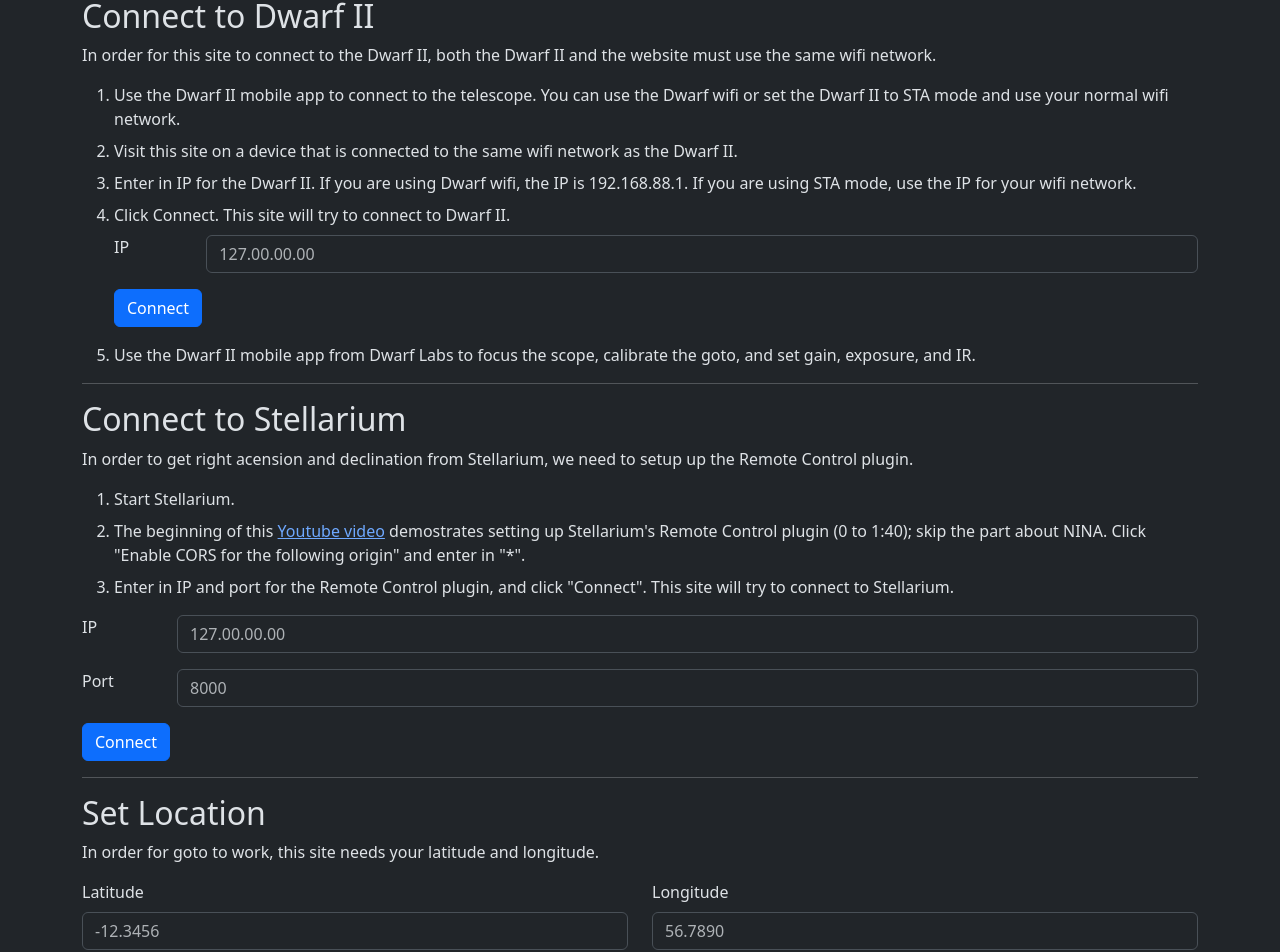
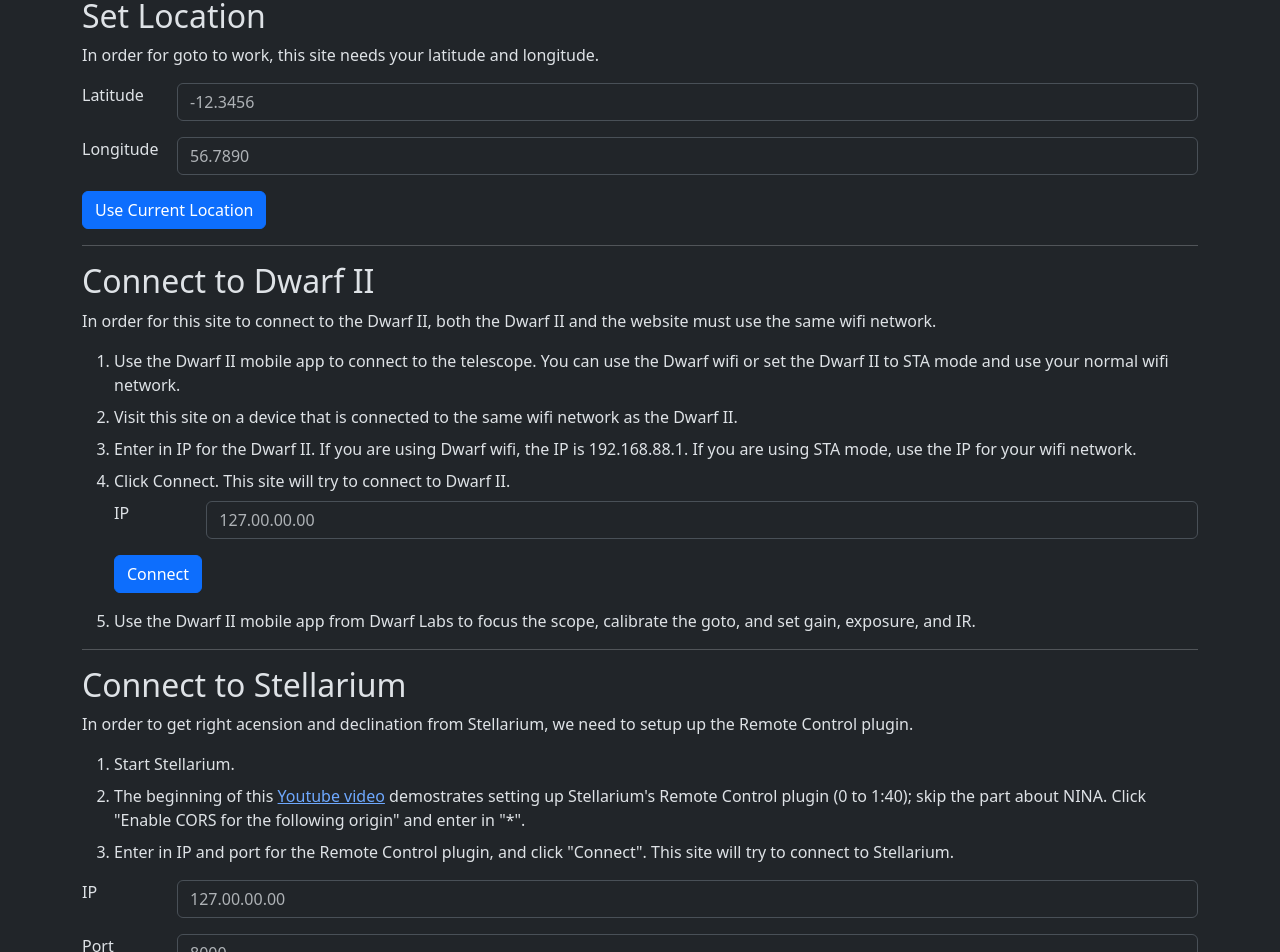
Before and after one commit to DwarfTelescopeUsers/dwarfii-stellarium-goto, a Next.js app: page /setup-scope in a window 1280 px wide. Shown: the part 91-1043 px from the top of the page. Built offline with nearby package versions, Linux system fonts and the light colour scheme.

Commit message:
change copy on setup scope page

```diff
--- a/src/components/ConnectDwarf.tsx
+++ b/src/components/ConnectDwarf.tsx
@@ -124,12 +124,12 @@ export default function ConnectDwarf() {
         </li>
         <form onSubmit={checkConnection} className="mb-3">
           <div className="row mb-3">
-            <div className="col-sm-1">
+            <div className="col-md-1">
               <label htmlFor="ip" className="form-label">
                 IP
               </label>
             </div>
-            <div className="col-sm-11">
+            <div className="col-md-11">
               <input
                 className="form-control"
                 id="ip"
--- a/src/components/ConnectStellarium.tsx
+++ b/src/components/ConnectStellarium.tsx
@@ -44,7 +44,7 @@ export default function ConnectStellarium() {
           saveConnectionStatusStellariumDB(true);
         })
         .catch((err) => {
-          console.log(err);
+          console.log("Stellarium connection error:", err);
           setConnecting(false);
           connectionCtx.setConnectionStatusStellarium(false);
           saveConnectionStatusStellariumDB(false);
@@ -93,12 +93,12 @@ export default function ConnectStellarium() {
 
       <form onSubmit={checkConnection}>
         <div className="row mb-3">
-          <div className="col-sm-1">
+          <div className="col-md-1">
             <label htmlFor="ip" className="form-label">
               IP
             </label>
           </div>
-          <div className="col-sm-11">
+          <div className="col-md-11">
             <input
               className="form-control"
               id="ip"
@@ -110,12 +110,12 @@ export default function ConnectStellarium() {
           </div>
         </div>
         <div className="row mb-3">
-          <div className="col-sm-1">
+          <div className="col-md-1">
             <label htmlFor="port" className="form-label">
               Port
             </label>
           </div>
-          <div className="col-sm-11">
+          <div className="col-md-11">
             <input
               className="form-control"
               id="port"
--- a/src/components/SetLocation.tsx
+++ b/src/components/SetLocation.tsx
@@ -60,10 +60,12 @@ export default function SetLocation() {
 
       <form>
         <div className="row mb-3">
-          <div className="col">
+          <div className="col-lg-1 col-md-2">
             <label htmlFor="latitude" className="form-label">
               Latitude
             </label>
+          </div>
+          <div className="col-lg-11 col-md-10">
             <input
               pattern="^-?\d*(\.\d+)?$"
               className="form-control"
@@ -75,11 +77,14 @@ export default function SetLocation() {
               onChange={(e) => latitudeHandler(e)}
             />
           </div>
-
-          <div className="col">
+        </div>
+        <div className="row mb-3">
+          <div className="col-lg-1 col-md-2">
             <label htmlFor="longitude" className="form-label">
               Longitude
             </label>
+          </div>
+          <div className="col-lg-11 col-md-10">
             <input
               pattern="^-?\d*(\.\d+)?$"
               className="form-control"
--- a/src/pages/setup-scope.tsx
+++ b/src/pages/setup-scope.tsx
@@ -11,11 +11,11 @@ export default function SetupScope() {
   return (
     <div>
       <StatusBar mode="setup" />
+      <SetLocation />
+      <hr />
       <ConnectDwarf />
       <hr />
       <ConnectStellarium />
-      <hr />
-      <SetLocation />
     </div>
   );
 }
```
